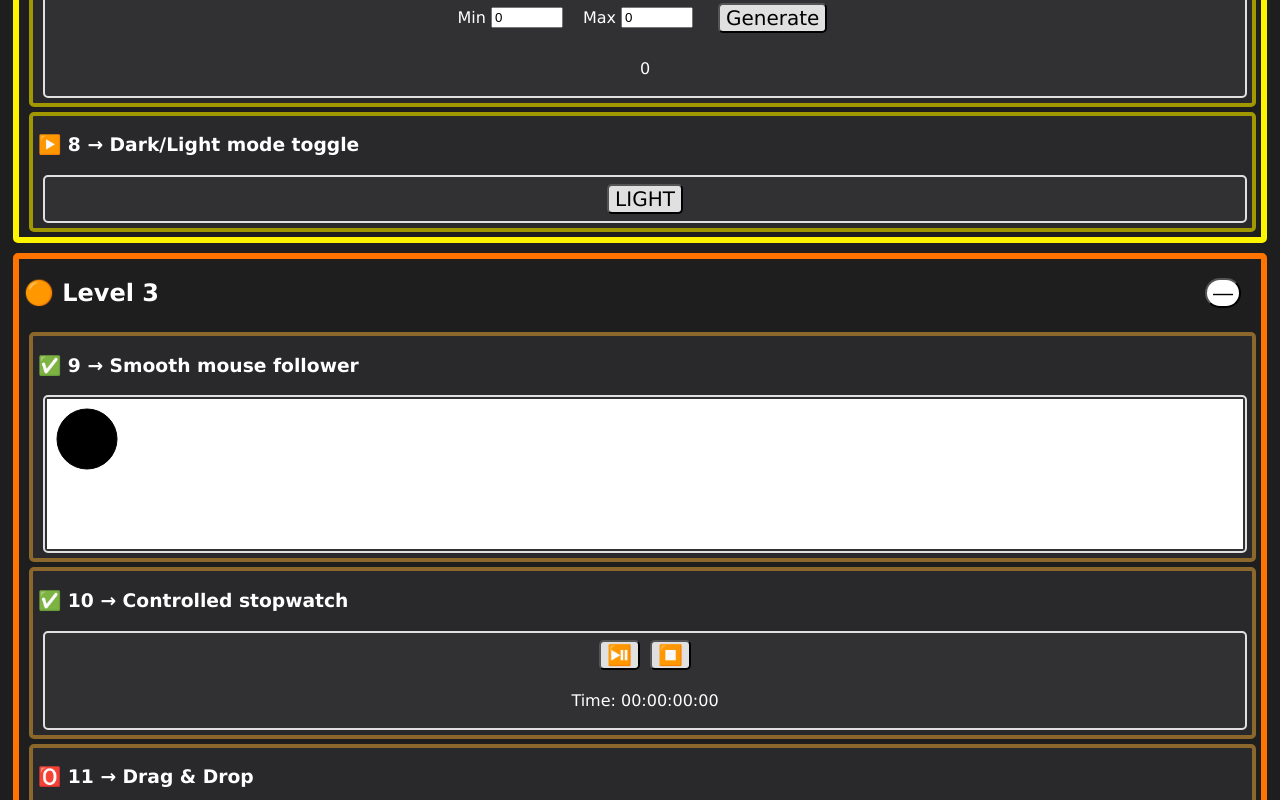
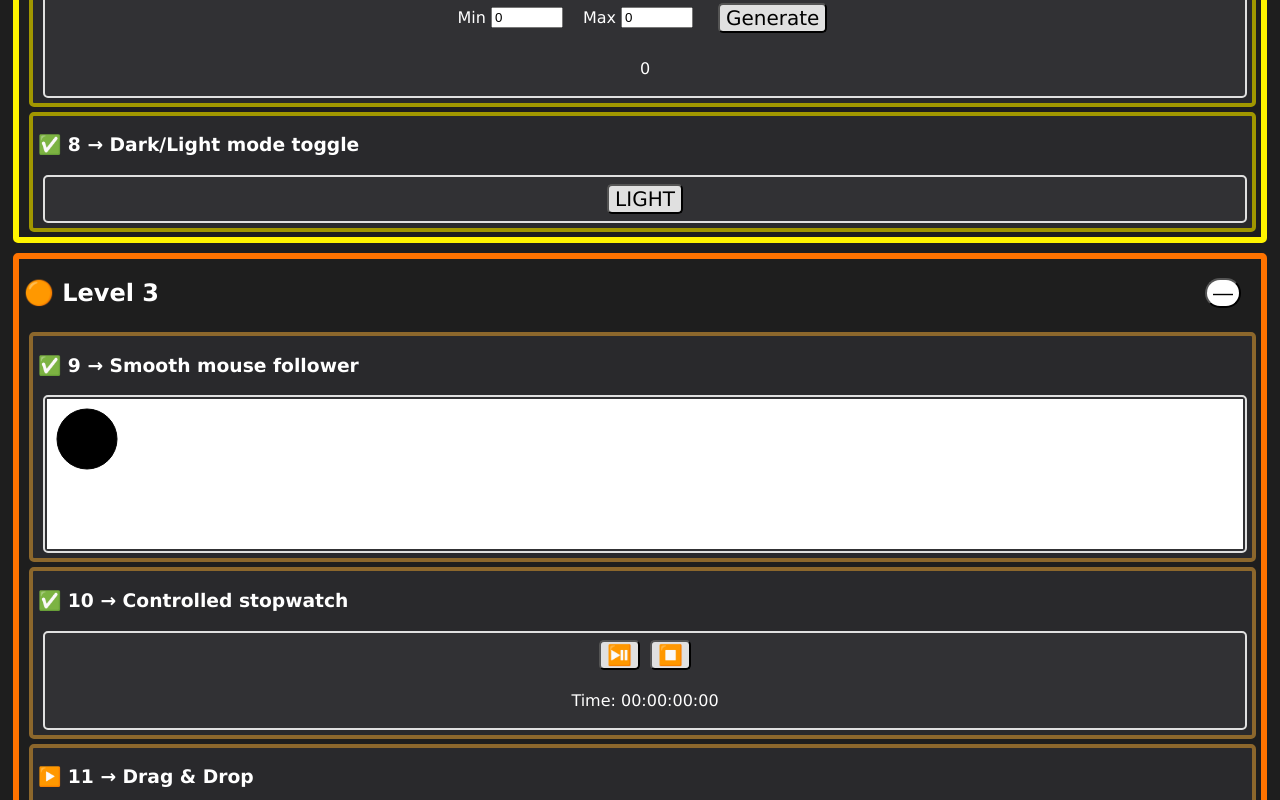
Before and after one commit to Medvena/first_web_exercises, a website with bundled scripts: page index.html in a window 1280 px wide. Shown: the part 1440-2240 px from the top of the page. Built offline with nearby package versions, Linux system fonts and the light colour scheme.

Commit message:
🧪 Fix Exercise 8
 - HTML

```diff
--- a/index.html
+++ b/index.html
@@ -103,7 +103,7 @@
             </div>
 
             <div class="challenge">
-                <h3> ▶️ 8 → Dark/Light mode toggle</h3>
+                <h3> ✅ 8 → Dark/Light mode toggle</h3>
                 <div class="solution">
                     <button id="button8" class="button">LIGHT</button>
                 </div>
@@ -142,7 +142,7 @@
             </div>
 
             <div class="challenge">
-                <h3> 🅾️ 11 → Drag & Drop</h3>
+                <h3> ▶️ 11 → Drag & Drop</h3>
             </div>
 
             <div class="challenge">
```
